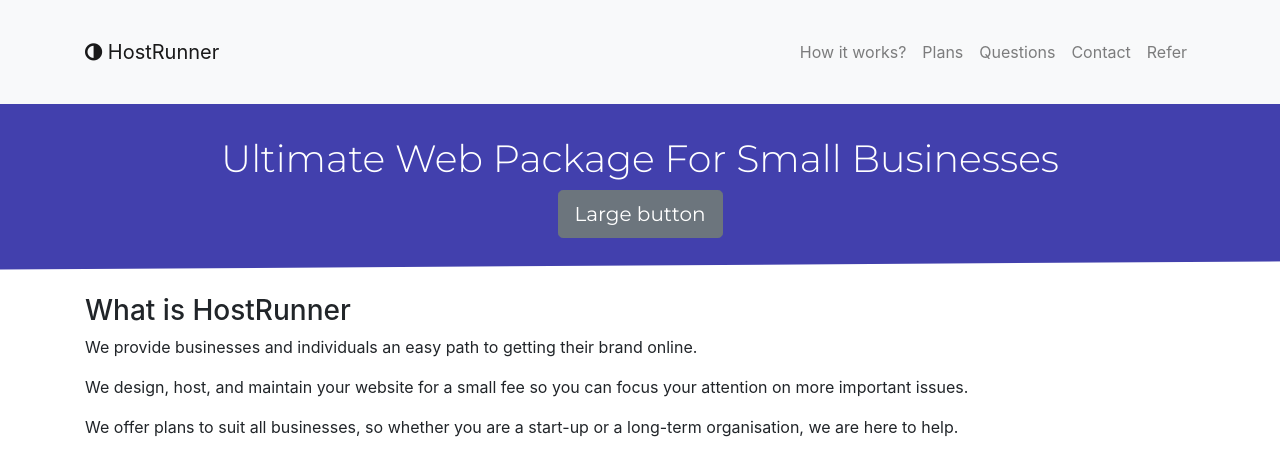
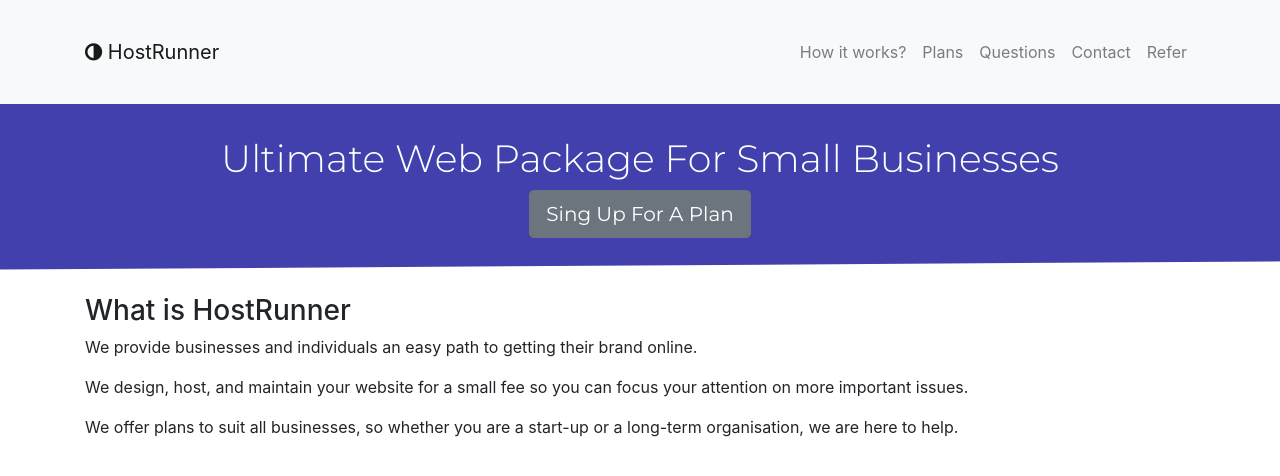
Before and after one commit to speccysps/hostRunner, a website: page src/index.html in a window 1280 px wide. Drawn offline with nearby package versions, Linux system fonts and the light colour scheme.

Commit message:
Added sign up button in hero

```diff
--- a/src/index.html
+++ b/src/index.html
@@ -51,7 +51,7 @@
                 <div class="inside" id="bg">
                     <h2 class="display-4">Ultimate Web Package For Small Businesses
                     </h2>
-                    <button type="button" class="btn btn-secondary btn-lg">Large button</button>
+                    <button type="button" class="btn btn-secondary btn-lg">Sing Up For A Plan</button>
                 </div>
             </section>
         </div>
```
